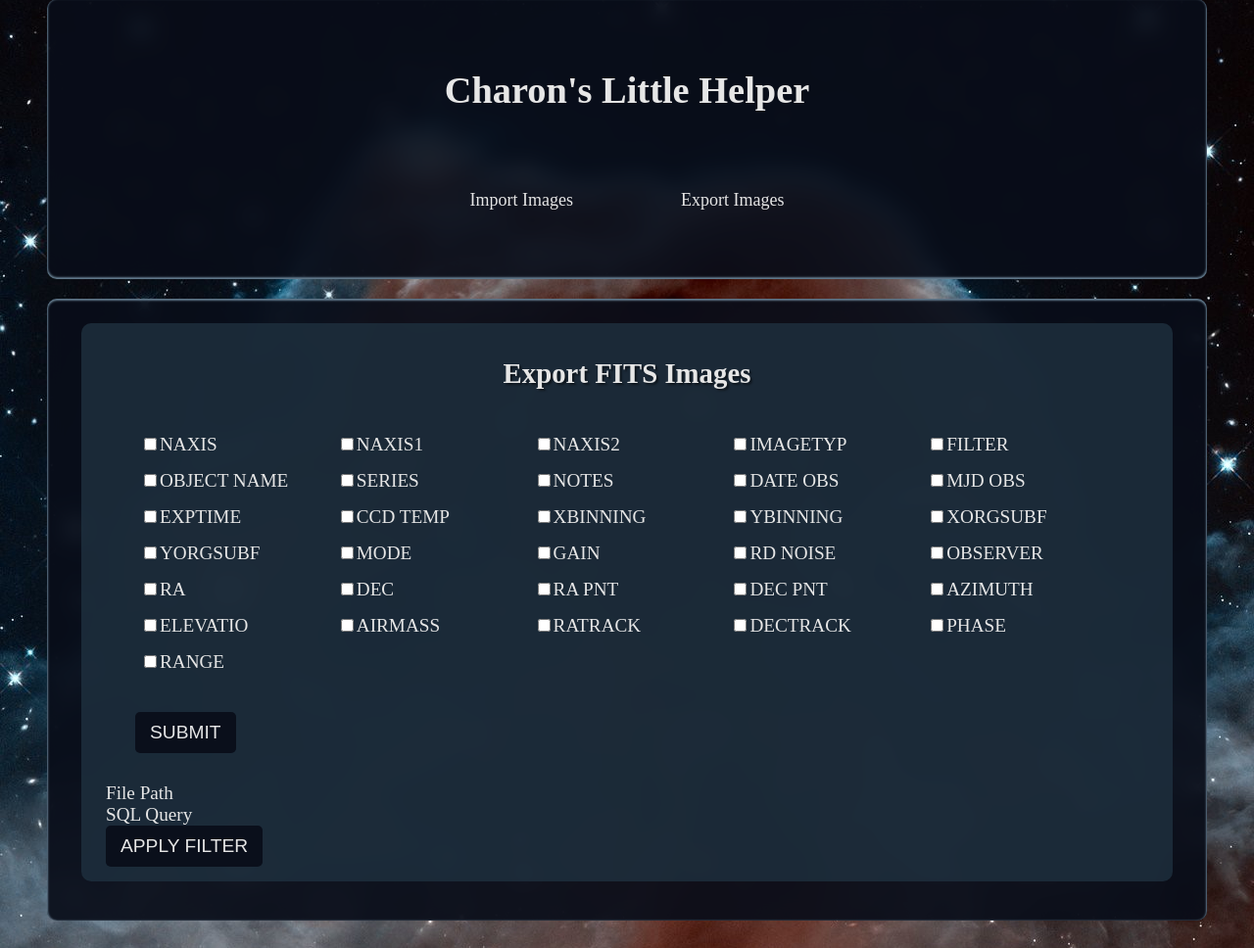
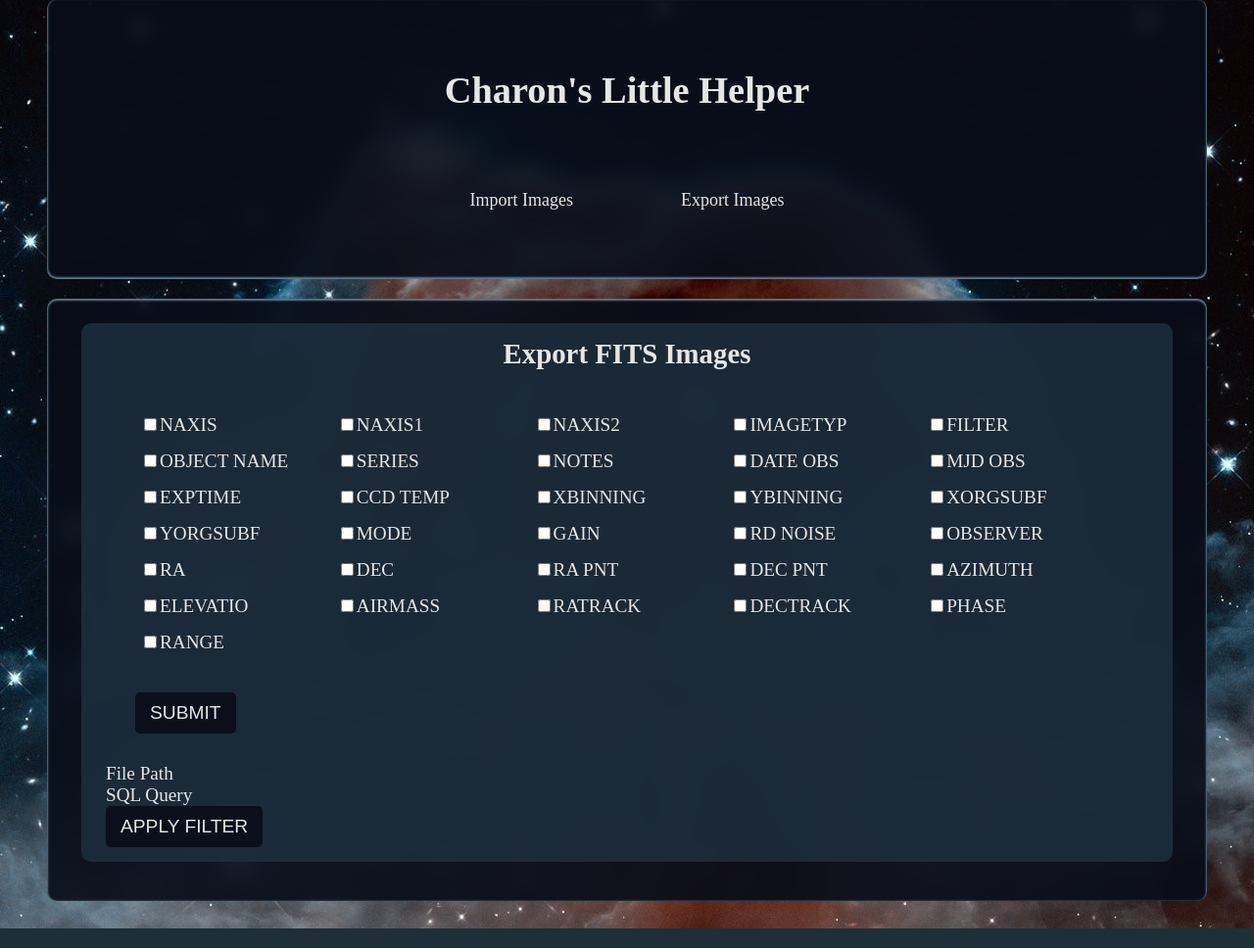
Before and after one commit to TIS2023-FMFI/hviezdna-obloha, a Django app: page /export_fits/ in a window 1280 px wide. Shown: the part 29-997 px from the top of the page at 98% size. Run offline with Django 4.2, Linux system fonts and the light colour scheme.

Commit message:
NightSky: fix export design

```diff
--- a/NightSky/Observatory/templates/Observatory/export_fits.html
+++ b/NightSky/Observatory/templates/Observatory/export_fits.html
@@ -34,12 +34,7 @@
 
     <div class="contents">
         <div class="content_part">
-            <div id="export">
-                <h2>
-                    Export FITS Images
-                </h2>
-            </div>
-
+            <h2>Export FITS Images</h2>
             <form method="post" id="ExportForm" action="{% url 'export_fits' %}">
                 {% csrf_token %}
                 {{ form.errors }}
--- a/NightSky/static/styles.css
+++ b/NightSky/static/styles.css
@@ -34,6 +34,10 @@ h1 {
     display: flex;
     align-items: center;
     justify-content: center;
+}
+
+h2 {
+    text-align: center;
 }
 
 h2, h3 {
@@ -94,11 +98,6 @@ input[type="submit" i], button {
     font-size: 18px;
 }
 
-#export {
-    margin-top: 20px;
-    text-align: center;
-}
-
 #ExportForm {
     padding: 20px;
     border-radius: 20px;
@@ -127,14 +126,6 @@ input[type="submit" i], button {
     height: 100%;
 }
 
-#statistics {
-    text-align: center;
-}
-
-h2 {
-    text-shadow: 2px 2px 2px rgba(0, 0, 0, 0.5);
-}
-
 table {
     width: 80%;
     border-collapse: collapse;
```
